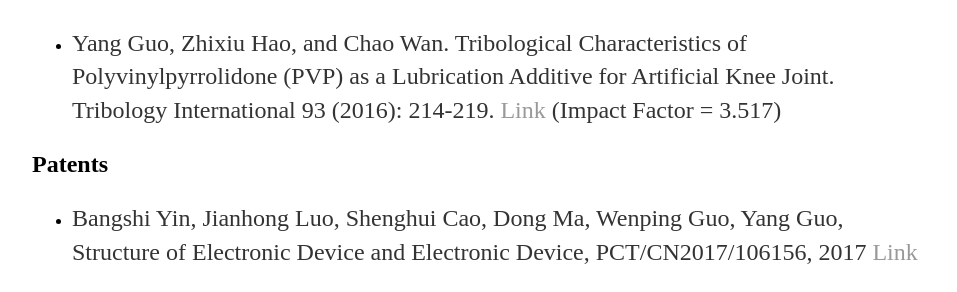
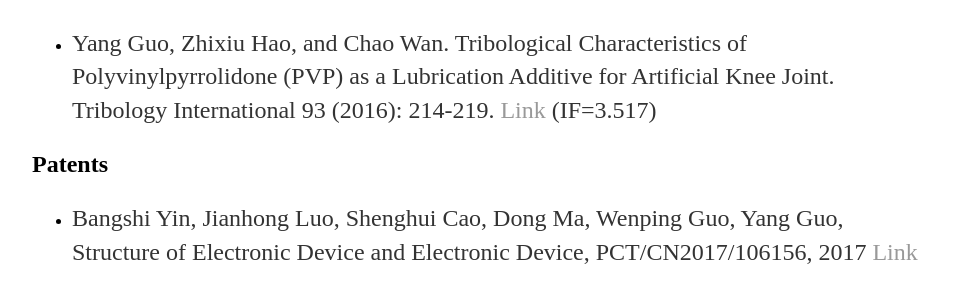
Before and after one commit to yangguomq/yangguomq.github.io, a Jekyll site: the page built from publication/index.md, in a window 1280 px wide. Shown: the part 294-586 px from the top of the page, without its empty margins (160-1117 px from the left). Built offline with Jekyll 4.4.1, drawn with Linux system fonts in a browser that asks for light colours; our own code applies the rules of GitHub Pages for plain Markdown files.

Commit message:
Update index.md

```diff
--- a/publication/index.md
+++ b/publication/index.md
@@ -4,7 +4,7 @@
 
 - Yang Guo, Weiliang Zhao , Jian Yang, Zizhu Zhang, Jia Wu and Tarique Anwar. FDA-VeD: A Future-Demand-Aware Vehicle Dispatching Service. IEEE INTERNATIONAL CONFERENCE ON SERVICES COMPUTING (SCC) 2020. [Link](../files/FDA-VeD SCC 2020_Camera Ready.pdf)
 
-- Yang Guo, Zhixiu Hao, and Chao Wan. Tribological Characteristics of Polyvinylpyrrolidone (PVP) as a Lubrication Additive for Artificial Knee Joint. Tribology International 93 (2016): 214-219. [Link](https://doi.org/10.1016/j.triboint.2015.08.043) (Impact Factor = 3.517)
+- Yang Guo, Zhixiu Hao, and Chao Wan. Tribological Characteristics of Polyvinylpyrrolidone (PVP) as a Lubrication Additive for Artificial Knee Joint. Tribology International 93 (2016): 214-219. [Link](https://doi.org/10.1016/j.triboint.2015.08.043) (IF=3.517)
 
 ## Patents
 
```
